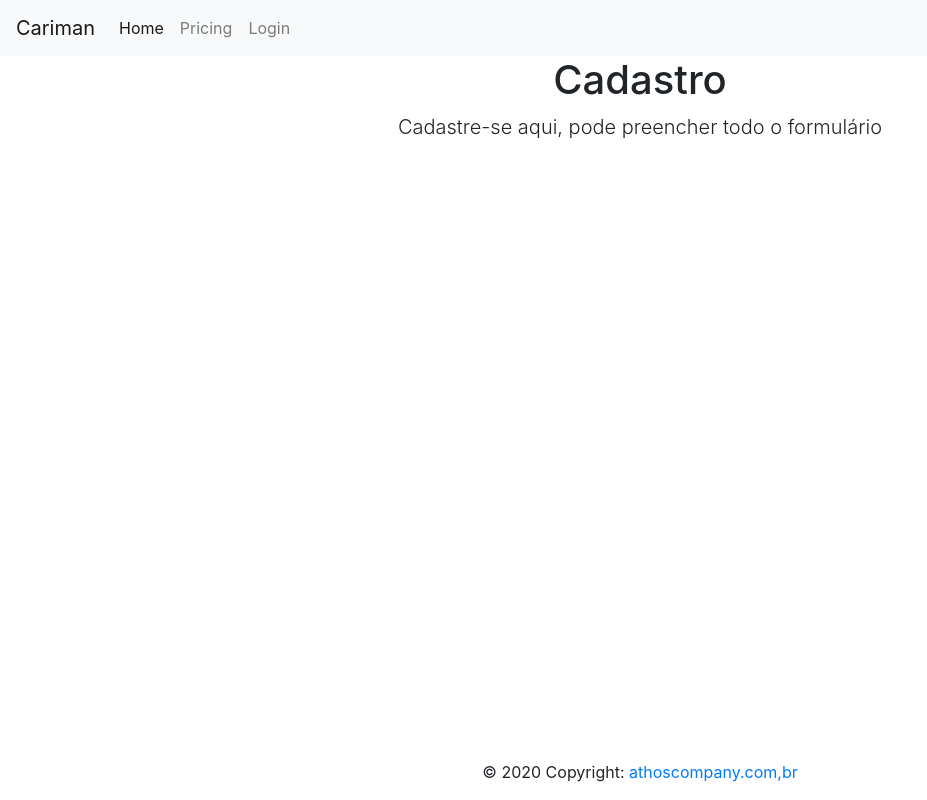
After one commit to gs-99/20201902-CARIAMAN-Fluxo-de-Caixa-, a Flask app: page /cadastro in a window 1280 px wide. The commit adds this page. Shown: the whole page, without its empty margins (0-927 px from the left). Run offline with Flask 2, Linux system fonts and the light colour scheme; some libraries are stand-ins or nearby versions.

Commit message:
Página de cadastro

```diff
--- a/app.py
+++ b/app.py
@@ -1,4 +1,4 @@
-from flask import Flask, flash, render_template, redirect, url_for, session, logging
+from flask import Flask, flash, render_template, redirect, url_for, session, logging, request
 
 from wtforms import Form, StringField, PasswordField, validators, TextAreaField
 from passlib.hash import sha256_crypt
@@ -12,7 +12,7 @@ app = Flask(__name__)
 ##                    Connection
 ##---------------------------------------------------
 
-app.config['SQLALCHEMY_DATABASE_URI'] = 'mysql://root:@localhost/mydatabase'
+app.config['SQLALCHEMY_DATABASE_URI'] = 'mysql://root:@localhost/cariman'
 db = SQLAlchemy(app)
 
 ##---------------------------------------------------
@@ -20,15 +20,26 @@ db = SQLAlchemy(app)
 ##---------------------------------------------------
 
 
-class User(db.Model):
-    __tablename__ = 'Users'
-    id = db.Column( '', db.Integer, primary_key=True)
+class User (db.Model):
+
+    id = db.Column(db.Integer, primary_key=True)
+    name = db.Column(db.String(60), unique=False, nullable= False)
     username = db.Column(db.String(80), unique=True, nullable=False)
     email = db.Column(db.String(120), unique=True, nullable=False)
     password = db.Column(db.String(150), unique=False, nullable=False)
 
     def __repr__(self):
         return '<User %r>' % self.username
+
+class RegisterForm(Form):
+    name = StringField('Seu nome', validators=[validators.Length(min=3, max=20), validators.optional()])
+    userName = StringField('Usename', validators=[validators.Length(min=5, max=50), validators.input_required()])
+    email  = StringField('E-mail', validators=[validators.Length(min=9, max=100), validators.input_required()])
+    password =PasswordField('Senha',[
+        validators.DataRequired(),
+        validators.EqualTo('confirm', message='As senhas não combinam')
+    ])
+    confirm = PasswordField('Confirme sua senha')
 
 ##---------------------------------------------------
 ##                      ROUTES
@@ -43,9 +54,16 @@ def index():
 def about():
     return render_template('about.html')
 
-@app.route('/singin')
+@app.route('/cadastro', methods=['GET', 'POST'])
 def cadastro():
-    return render_template('singin.html')
+    form = RegisterForm(request.form)
+    if request.method == 'POST' and form.validate():
+        return render_template('cadastro.html')
+    return render_template('cadastro.html', form=form)
+
+@app.errorhandler(404)
+def not_found(e):
+  return render_template("404.html")
 
 
 ## Necesário para reduzir os comandos para rodar o app usando (debug=true) e ficar no fim
--- a/templates/Includes/_footer.html
+++ b/templates/Includes/_footer.html
@@ -0,0 +1,11 @@
+<!-- Footer -->
+<footer class="page-footer font-small blue fixed-bottom">
+
+    <!-- Copyright -->
+    <div class="footer-copyright text-center py-3">© 2020 Copyright:
+      <a href="https://www.athoscompany.com.br"> athoscompany.com,br</a>
+    </div>
+    <!-- Copyright -->
+
+</footer>
+<!-- Footer -->
--- a/templates/Includes/_navbar.html
+++ b/templates/Includes/_navbar.html
@@ -1,13 +1,13 @@
 <nav class="navbar navbar-expand-lg navbar-light bg-light ">
-    <a class="navbar-brand" href="#">Cariman</a>
+    <a class="navbar-brand" href="/">Cariman</a>
     <button class="navbar-toggler" type="button" data-toggle="collapse" data-target="#navbarNavAltMarkup" aria-controls="navbarNavAltMarkup" aria-expanded="false" aria-label="Toggle navigation">
       <span class="navbar-toggler-icon"></span>
     </button>
     <div class="collapse navbar-collapse" id="navbarNavAltMarkup">
       <div class="navbar-nav">
         <a class="nav-item nav-link active" href="/">Home <span class="sr-only">(current)</span></a>
-        <a class="nav-item nav-link" href="/about">about</a>
         <a class="nav-item nav-link" href="/about">Pricing</a>
+        <a class="nav-item nav-link" href="/cadastro">Login</a>
       </div>
     </div>
   </nav>
--- a/templates/about.html
+++ b/templates/about.html
@@ -2,7 +2,7 @@
 
 {% block body %}
 
-    //aqui colocaremos os planos do sistema e informações sobre ele.
+  <!-- aqui colocaremos os planos do sistema e informações sobre ele. -->
     <h1>About Us</h1>
 
     <p>Lorem, ipsum dolor sit amet consectetur adipisicing elit. Unde porro autem, vel id aliquid praesentium architecto recusandae sit eos culpa? Culpa accusamus quae modi cupiditate quia consequuntur? Amet, cumque voluptatibus.</p>
--- /dev/null
+++ b/templates/cadastro.html
@@ -0,0 +1,10 @@
+{% extends 'layout.html' %}
+
+{% block body %}
+
+    <div class="jumbtron text-center" >
+        <h1>Cadastro</h1>
+        <p class="lead">Cadastre-se aqui, pode preencher todo o formulário</p>
+    </div>
+
+{% endblock %}
--- a/templates/layout.html
+++ b/templates/layout.html
@@ -21,8 +21,6 @@
 
     <script src="https://stackpath.bootstrapcdn.com/bootstrap/4.4.1/css/bootstrap.min.css"></script>
 
+    {% include 'includes/_footer.html' %}
 </body>
-<footer>
-    {% include 'include/_footer.html' %}
-</footer>
 </html>
```
Also changed, not shown: templates/404.html (added, +11 -0 lines), templates/Includes/_formshelpers.html (added).
